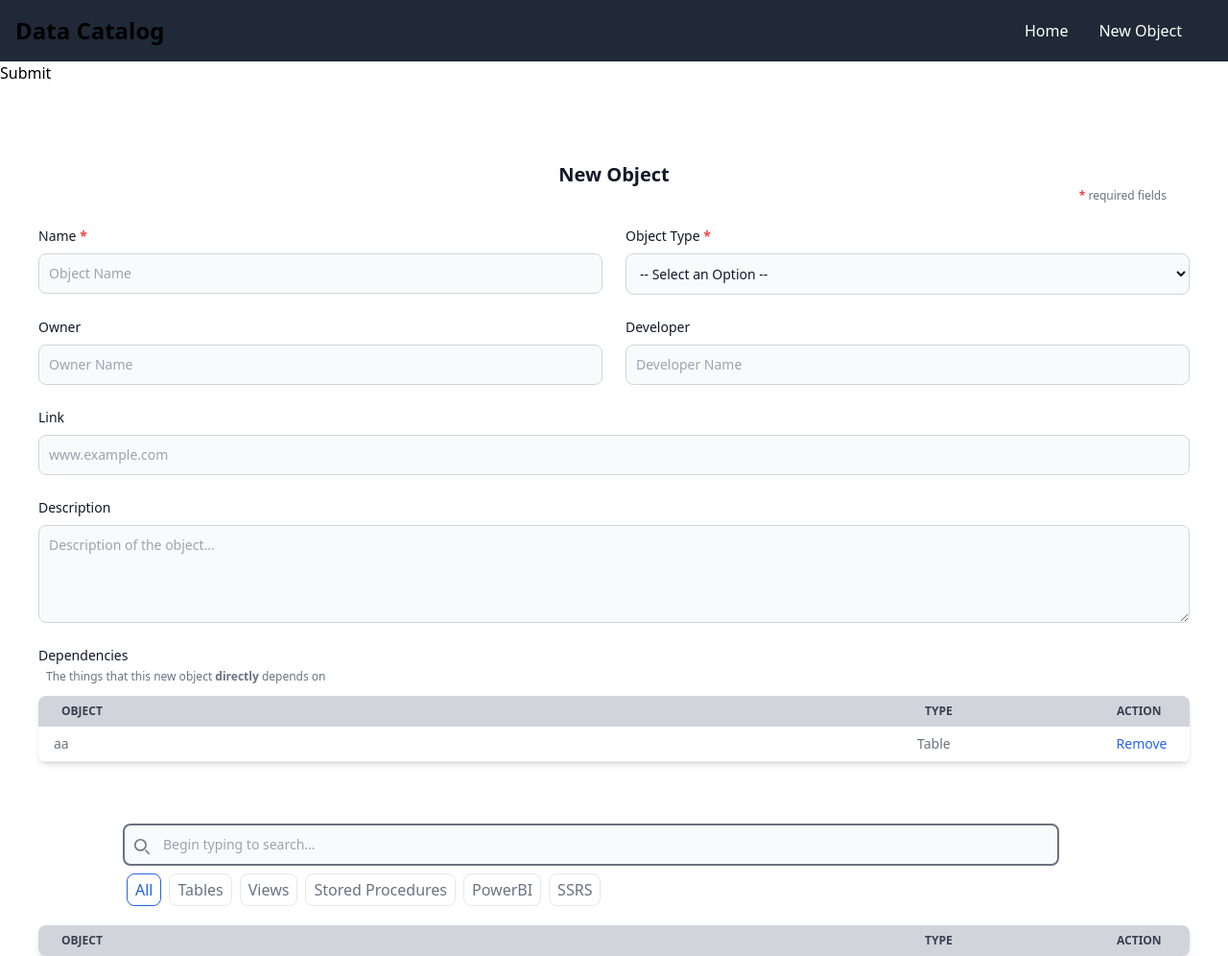
After one commit to charlie-havener/Data-Catalog, a Flask app: page /objects/new_object in a window 1280 px wide. The commit adds this page. Shown: the whole page at 96% size. Run offline with Flask 3, Linux system fonts and the light colour scheme; data that the repository does not hold is empty; some libraries are stand-ins or nearby versions.

Commit message:
created form for adding a new object

```diff
--- a/server.py
+++ b/server.py
@@ -118,3 +118,39 @@ def search_tasks():
     obj = c.fetchmany(50)
     conn.close()
     return render_template('home/_partials/search_results.html', obj=obj)
+
+
+@app.route('/search_add', methods=['POST'])
+def search_tasks_add():
+    search_string = request.form.get('search')
+    filter = request.form.get('filter')
+    (conn, c) = db.get_cursor('data_catalog.db')
+    db.query_search(c, search_string, filter)
+    obj = c.fetchmany(50)
+    conn.close()
+    return render_template('objects/_partials/search_results.html', obj=obj)
+
+
+@app.route('/add_dependency/<int:object_id>', methods=['GET'])
+def add_dependency(object_id):
+    print(object_id)
+    (conn, c) = db.get_cursor('data_catalog.db')
+    db.query_object_info(c, object_id)
+    obj = c.fetchone()
+    conn.close()
+    return render_template('objects/_partials/search_add.html', obj=obj)
+
+
+@app.route('/objects/new_object', methods=['GET'])
+def new_object():
+    (conn, c) = db.get_cursor('data_catalog.db')
+    db.query_user_object_types(c)
+    types = c.fetchall()
+    conn.close()
+    return render_template('objects/new.html', types=types)
+
+
+@app.route('/objects/edit_object/<int:object_id>', methods=['GET'])
+def edit_object():
+    # TODO: make sure object is a user type otherwise 404
+    return
--- a/templates/home/index.html
+++ b/templates/home/index.html
@@ -60,7 +60,7 @@
 					<th scope="col" class="px-6 py-3">
 						Description
 					</th>
-					<th scope="col" class="px-6 py-3 max-w-xs">
+					<th scope="col" class="px-6 py-3 w-1/12">
 						Action
 					</th>
 				</tr>
--- /dev/null
+++ b/templates/objects/_partials/search_results.html
@@ -0,0 +1,17 @@
+{% for o in obj %}
+
+<tr class="bg-white border-b hover:bg-gray-200">
+	<td class="px-4 py-2">
+		{{ o.1 }}
+	</td>
+	<td class="px-4 py-2">
+		{{ o.2 }}
+	</td>
+	<td class="px-4 py-2 text-center">
+		<p hx-get="{{ url_for('add_dependency', object_id=o.0) }}" hx-trigger="click" hx-swap="beforeend show:#dependency_label:top" hx-target="#object_dependency_rows" class="font-medium text-blue-600 hover:underline">
+			Add
+		</p>
+	</td>
+</tr>
+
+{% endfor %}
--- /dev/null
+++ b/templates/objects/new.html
@@ -0,0 +1,155 @@
+{% extends 'base.html' %}
+
+{% block content %}
+
+<button type="submit" form="new-object-form">Submit</button>
+
+<div class="mt-20 mb-6 mx-10">
+	<h1 class="text-center text-xl font-bold text-gray-900 rounded-md">New Object</h1>
+	<div class="text-xs text-gray-500 mr-6 text-right">
+		<span class="text-red-500 font-bold text-xs"> * </span>
+		required fields
+	</div>
+</div>
+
+<form autocomplete="off" id="new-object-form" class="mx-10">
+	<div class="grid grid-cols-1 gap-6 mt-4 sm:grid-cols-2 mb-6">
+
+		<div>
+			<label for="object_name" class="block mb-2 text-sm font-medium text-gray-900">
+				Name
+				<span class="text-red-500 font-bold"> *</span>
+			</label>
+			<input type="text" id="object_name" rows="4" class="block p-2.5 w-full text-sm text-gray-900 bg-gray-50 rounded-lg border border-gray-300 focus:ring-blue-500 focus:border-blue-500" placeholder="Object Name"></input>
+		</div>
+
+		<div>
+			<label for="object_type" class="block mb-2 text-sm font-medium text-gray-900">
+				Object Type
+				<span class="text-red-500 font-bold"> *</span>
+			</label>
+			<select id="object_type" class="bg-gray-50 border border-gray-300 text-gray-900 text-sm rounded-lg focus:ring-blue-500 focus:border-blue-500 block w-full p-2.5">
+				<option disabled selected value hidden>-- Select an Option --</option>
+				{% for t in types %}
+				<option>{{ t.0 }}</option>
+				{% endfor %}
+			</select>
+		</div>
+
+		<div>
+			<label for="object_owner" class="block mb-2 text-sm font-medium text-gray-900">Owner</label>
+			<input type="text" id="object_owner" rows="4" class="block p-2.5 w-full text-sm text-gray-900 bg-gray-50 rounded-lg border border-gray-300 focus:ring-blue-500 focus:border-blue-500" placeholder="Owner Name"></input>
+		</div>
+
+		<div>
+			<label for="object_name" class="block mb-2 text-sm font-medium text-gray-900">Developer</label>
+			<input type="text" id="object_name" rows="4" class="block p-2.5 w-full text-sm text-gray-900 bg-gray-50 rounded-lg border border-gray-300 focus:ring-blue-500 focus:border-blue-500" placeholder="Developer Name"></input>
+		</div>
+
+		<div class="col-span-2">
+			<label for="link" class="block mb-2 text-sm font-medium text-gray-900">Link</label>
+			<input type="url" id="link" rows="4" class="block p-2.5 w-full text-sm text-gray-900 bg-gray-50 rounded-lg border border-gray-300 focus:ring-blue-500 focus:border-blue-500" placeholder="www.example.com"></input>
+		</div>
+
+		<div class="col-span-2">
+			<label for="object_description" class="block mb-2 text-sm font-medium text-gray-900">Description</label>
+			<textarea id="object_description" rows="4" class="block p-2.5 w-full text-sm text-gray-900 bg-gray-50 rounded-lg border border-gray-300 focus:ring-blue-500 focus:border-blue-500" placeholder="Description of the object..."></textarea>
+		</div>
+
+	</div>
+
+	<label id="dependency_label" for="dependency_table" class="block mb-3 text-sm font-medium text-gray-900">
+		Dependencies
+		<div class=" my-1 text-xs text-gray-500">
+			<p class="ml-2">The things that this new object <span class="font-bold">directly</span> depends on</p>
+		</div>
+	</label>
+	<div id="dependency_table" class="relative overflow-x-auto shadow-md sm:rounded-lg">
+		<table class="w-full text-sm text-left text-gray-500 table-fixed">
+			<thead class="text-xs text-gray-700 uppercase bg-gray-300 text-left">
+				<tr>
+					<th scope="col" class="px-6 py-2">Object</th>
+					<th scope="col" class="px-6 py-2 w-1/6">Type</th>
+					<th scope="col" class="px-6 py-2 w-1/12">Action</th>
+				</tr>
+			</thead>
+			<tbody id="object_dependency_rows">
+				<tr class="bg-white border-b hover:bg-gray-200">
+					<td class="px-4 py-2">aa</td>
+					<td class="px-4 py-2">Table</td>
+					<td class="px-4 py-2 text-center font-medium text-blue-600 hover:underline">
+						<button type="button" onclick="return this.parentNode.parentNode.remove();">Remove</button>
+					</td>
+				</tr>
+			</tbody>
+		</table>
+	</div>
+
+</form>
+
+	<!-- searches when contents of the searchbox change (with 1s delay) or immediately when the radio button selection changes --!>
+	<form autocomplete="off" class="items-center mx-32 mt-16"
+		hx-post="/search_add" hx-trigger="input changed delay:600ms from:#search-box, change from:.search-radio, load" hx-target="#search-results" hx-indicator="#radio-indicator" hx-disabled-elt=".search-radio">
+
+		<div class="flex">
+			<div class="relative w-full">
+				<div class="absolute inset-y-0 start-0 flex items-center ps-3 pointer-events-none">
+					<svg class="w-4 h-4 text-gray-500" xmlns="http://www.w3.org/2000/svg" fill="none" viewBox="0 0 20 20">
+						<path stroke="currentColor" stroke-linecap="round" stroke-linejoin="round" stroke-width="2" d="m19 19-4-4m0-7A7 7 0 1 1 1 8a7 7 0 0 1 14 0Z"/>
+					</svg>
+				</div>
+				<input type="search" id="search-box" name="search" class="bg-gray-50 border-2 border-gray-500 text-gray-900 text-sm rounded-lg focus:ring-blue-500 focus:border-blue-500 block w-full ps-10 p-2.5" placeholder="Begin typing to search..." />
+			</div>
+			<img id="radio-indicator" class="htmx-indicator h-12" src="/static/search.svg" alt="loading"/>
+		</div>
+
+		<ul class="flex">
+			<li class="p-1">
+				<input type="radio" id="filter-all" name="filter" value="All" class="hidden peer search-radio" checked required />
+				<label for="filter-all" class="inline-flex items-center justify-between p-2 py-1 text-center text-gray-500 bg-white border border-gray-200 rounded-lg cursor-pointer peer-checked:border-blue-600 peer-checked:text-blue-600 hover:text-gray-800 hover:bg-gray-200 hover:border-gray-300">All</label>
+			</li>
+			<li class="p-1">
+				<input type="radio" id="filter-table" name="filter" value="1" class="hidden peer search-radio" required />
+				<label for="filter-table" class="inline-flex items-center justify-between p-2 py-1 text-center text-gray-500 bg-white border border-gray-200 rounded-lg cursor-pointer peer-checked:border-blue-600 peer-checked:text-blue-600 hover:text-gray-800 hover:bg-gray-200 hover:border-gray-300">Tables</label>
+			</li>
+			<li class="p-1">
+				<input type="radio" id="filter-view" name="filter" value="2" class="hidden peer search-radio" required />
+				<label for="filter-view" class="inline-flex items-center justify-between p-2 py-1 text-center text-gray-500 bg-white border border-gray-200 rounded-lg cursor-pointer peer-checked:border-blue-600 peer-checked:text-blue-600 hover:text-gray-800 hover:bg-gray-200 hover:border-gray-300">Views</label>
+			</li>
+			<li class="p-1">
+				<input type="radio" id="filter-storedprocedure" name="filter" value="3" class="hidden peer search-radio" required />
+				<label for="filter-storedprocedure" class="inline-flex items-center justify-between p-2 py-1 text-center text-gray-500 bg-white border border-gray-200 rounded-lg cursor-pointer peer-checked:border-blue-600 peer-checked:text-blue-600 hover:text-gray-800 hover:bg-gray-200 hover:border-gray-300">Stored Procedures</label>
+			</li>
+			<li class="p-1">
+				<input type="radio" id="filter-powerbi" name="filter" value="4" class="hidden peer search-radio" required />
+				<label for="filter-powerbi" class="inline-flex items-center justify-between p-2 py-1 text-center text-gray-500 bg-white border border-gray-200 rounded-lg cursor-pointer peer-checked:border-blue-600 peer-checked:text-blue-600 hover:text-gray-800 hover:bg-gray-200 hover:border-gray-300">PowerBI</label>
+			</li>
+			<li class="p-1">
+				<input type="radio" id="filter-ssrs" name="filter" value="5" class="hidden peer search-radio" required />
+				<label for="filter-ssrs" class="inline-flex items-center justify-between p-2 py-1 text-center text-gray-500 bg-white border border-gray-200 rounded-lg cursor-pointer peer-checked:border-blue-600 peer-checked:text-blue-600 hover:text-gray-800 hover:bg-gray-200 hover:border-gray-300">SSRS</label>
+			</li>
+		</ul>
+
+	</form>
+
+	<div class="relative overflow-x-auto shadow-md sm:rounded-lg mx-10 mt-4">
+		<table class="w-full text-sm text-left text-gray-500 table-fixed">
+			<thead class="text-xs text-gray-700 uppercase bg-gray-300 text-left">
+				<tr>
+					<th scope="col" class="px-6 py-2">
+						Object
+					</th>
+					<th scope="col" class="px-6 py-2 w-1/6">
+						Type
+					</th>
+					<th scope="col" class="px-6 py-2 w-1/12">
+						Action
+					</th>
+				</tr>
+			</thead>
+			<tbody id="search-results">
+			</tbody>
+		</table>
+	</div>
+
+{% endblock %}
--- a/utils/database_functions.py
+++ b/utils/database_functions.py
@@ -188,3 +188,17 @@ def query_dependencies_downstream(cursor, ids):
         WHERE child_id IN (%s)
         ''' % ','.join('?' * len(ids)), ids)
     return
+
+
+def query_user_object_types(cursor):
+    cursor.execute('''
+        SELECT
+            type_name
+        FROM
+            object_types
+        WHERE
+            source = "user"
+        ORDER BY
+            type_name
+    ''')
+    return
```
Also changed, not shown: database_setup.py (+9 -6 lines), templates/_macros.html (+6 -1 lines), templates/home/_partials/search_results.html (+4 -4 lines), templates/objects/_partials/search_add.html (added, +7 -0 lines).
